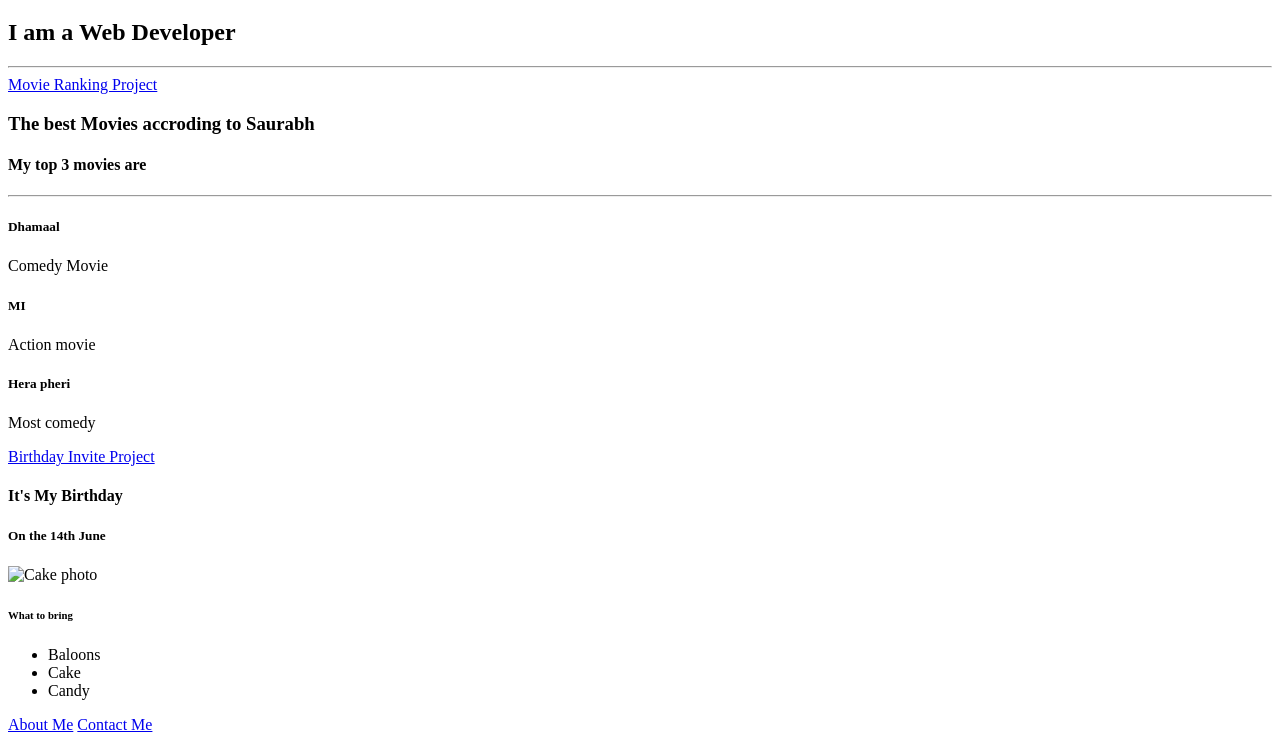
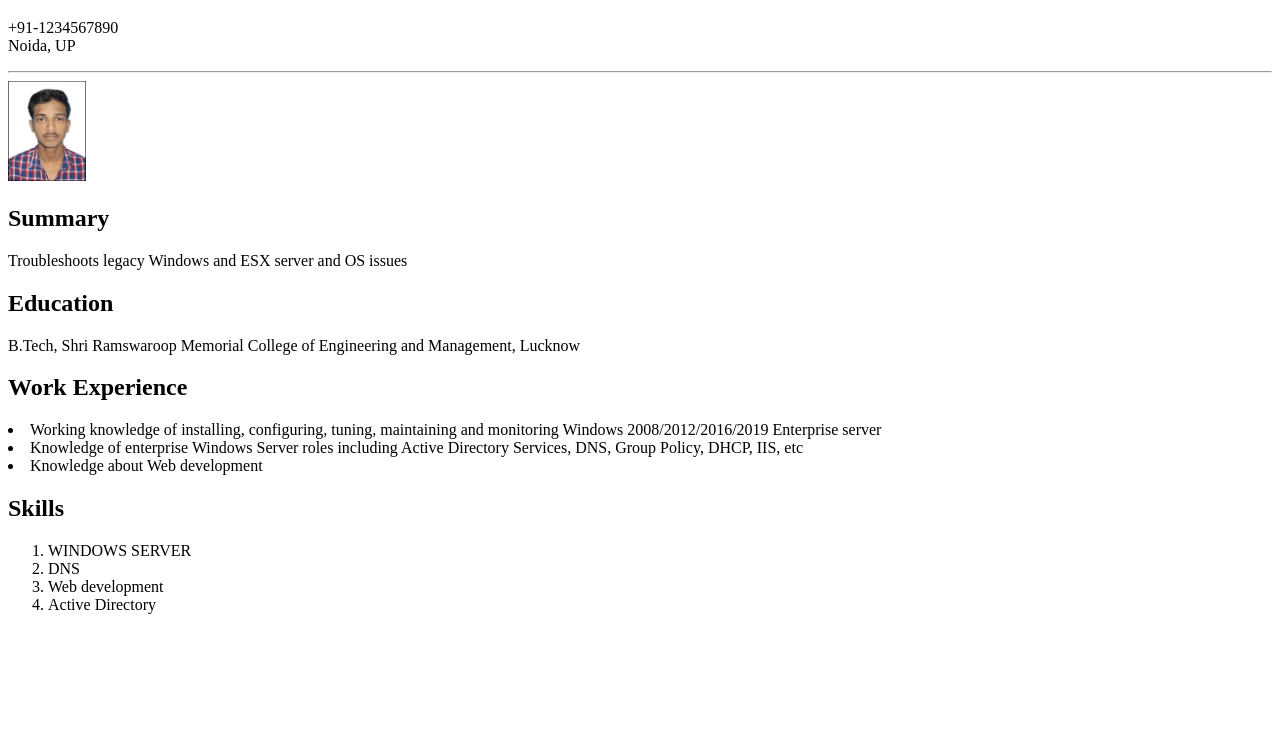
Before and after one commit to SaurabhSingh414/My-Portfolio, a plain HTML site: page index.html in a window 1280 px wide. Shown: the part 61-803 px from the top of the page. Drawn offline with Linux system fonts and the light colour scheme.

Commit message:
Add files via upload

```diff
--- a/index.html
+++ b/index.html
@@ -2,37 +2,36 @@
 <html lang="en">
 <head>
     <meta charset="UTF-8">
-    <title>Saurabh Portfolio</title>
+    <meta name="viewport" content="width=device-width, initial-scale=1.0">
+    <title>My Resume</title>
 </head>
 <body>
-    <h1>Saurabh Singh</h1>
-    <h2>I am a Web Developer</h2>
+    <h1>Saurabh Singh </h1>
+     <p>+91-1234567890<br />
+        Noida, UP
+    </p>
     <hr />
-    <a href="./public/movie-ranking.html">Movie Ranking Project</a>
-    <h3>The best Movies accroding to Saurabh</h3>
-    <h4>My top 3 movies are</h4>
-    <hr />
-    <h5>Dhamaal</h5>
-    <p>Comedy Movie</p>
-    <h5>MI</h5>
-    <p>Action movie</p>
-    <h5>Hera pheri</h5>
-    <p>Most comedy</p>
+    <img src="./Saurabh Singh photo.JPG" height="100" />
+    <h2>Summary</h2>
+    <p> Troubleshoots legacy Windows and ESX server and OS issues</p>
+    <h2>Education</h2>
+    <p>B.Tech, Shri Ramswaroop Memorial College of Engineering and
+        Management, Lucknow</p>
+    <h2>Work Experience</h2>
+    <ui>
+    <li>Working knowledge of installing, configuring, tuning, maintaining and
+        monitoring Windows 2008/2012/2016/2019 Enterprise server  </li>
+        <li> Knowledge of enterprise Windows Server roles including Active Directory
+            Services, DNS, Group Policy, DHCP, IIS, etc</li>
+            <li>Knowledge about Web development</li>
+    </ui>
+    <h2>Skills</h2>
+    <ol>
+        <li>WINDOWS SERVER</li>
+        <li>DNS</li>
+        <li>Web development</li>
+        <li>Active Directory</li>
 
-    <a href="./public/birthday-invite.html">Birthday Invite Project</a>
-
-    <h4>It's My Birthday</h4>
-    <h5>On the 14th June</h5>
-    <img src="./assets/images/birthday-invite.png" height="200" alt="Cake photo" />
-
-    <h6>What to bring</h6>
-       <ul>
-        <li>Baloons</li>
-        <li>Cake</li>
-        <li>Candy</li>
-       </ul>
-    <a href="./public/about.html">About Me</a>
-    <a href="./public/contact.html">Contact Me</a>
-
+    </ol>
 </body>
 </html>
```
Also changed, not shown: Saurabh Singh photo.JPG (added).
